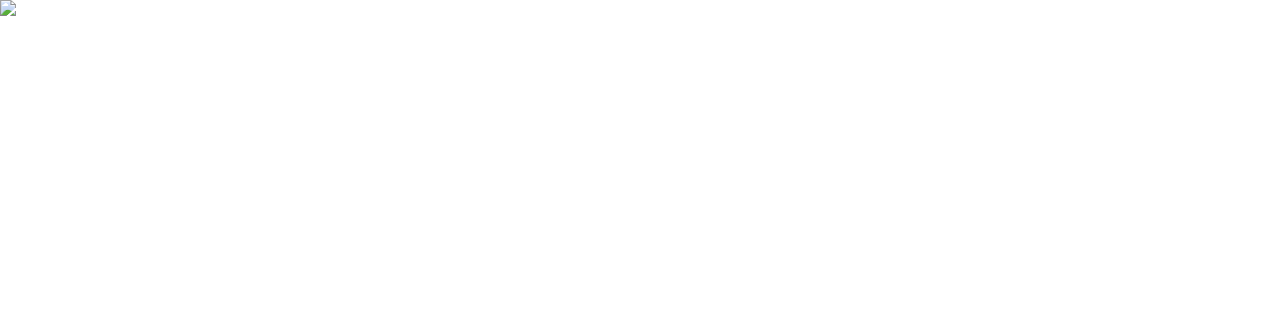
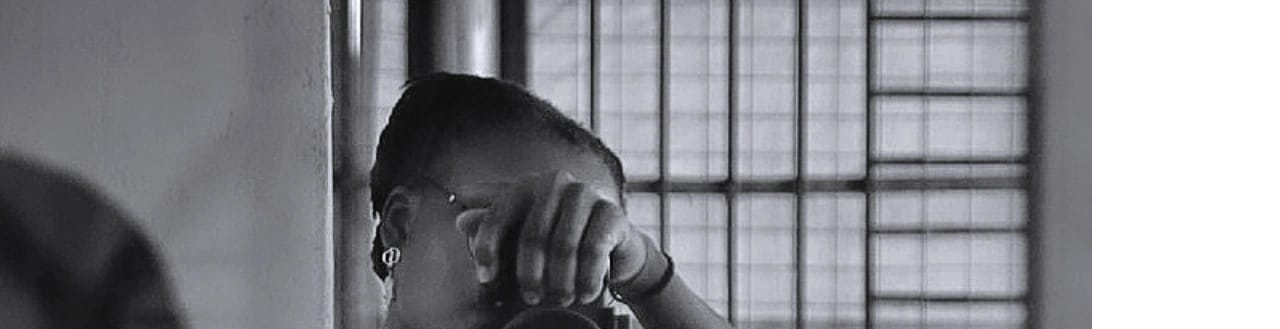
Before and after one commit to Lebensweg/janny-birthday, a plain HTML site: page index.html in a window 1280 px wide. Shown: the top 329 px of the page. Drawn offline with Linux system fonts and the light colour scheme.

Commit message:
Update index.html

```diff
--- a/index.html
+++ b/index.html
@@ -8,7 +8,7 @@
 </head>
 <body>
     <!-- Background Image -->
-    <img src="jannyhomepage" alt="Background" class="background-image">
+    <img src="jannyhomepage.jpg" alt="Background" class="background-image">
 
     <div class="container">
         <header>
```
